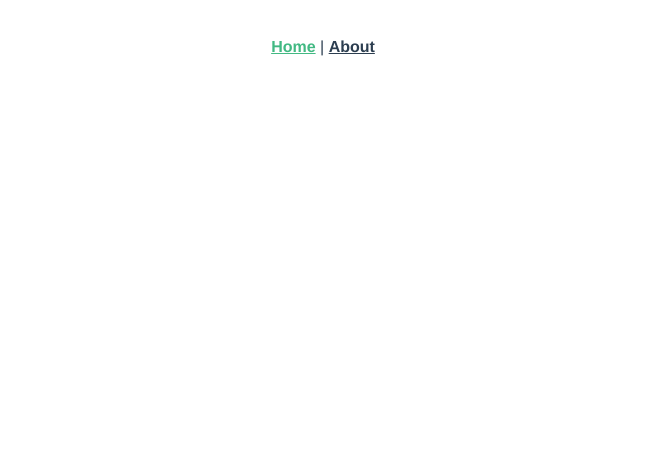
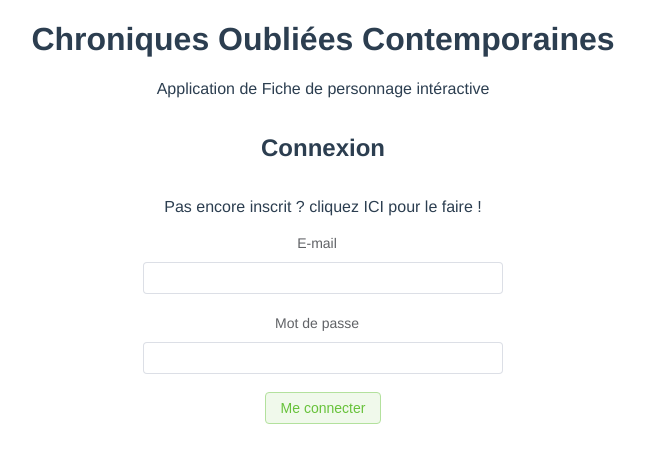
Before and after one commit to codingstuff91/coc_rpg_sheets, a Vue app in the folder frontend/: page / in a window 1280 px wide. Shown: the top 462 px of the page, without its empty margins (317-962 px from the left). Built offline with nearby package versions, Linux system fonts and the light colour scheme.

Commit message:
Login/Signup view WIP

```diff
--- a/frontend/src/App.vue
+++ b/frontend/src/App.vue
@@ -1,8 +1,4 @@
 <template>
-  <div id="nav">
-    <router-link to="/">Home</router-link> |
-    <router-link to="/about">About</router-link>
-  </div>
   <router-view />
 </template>
 
--- a/frontend/src/main.js
+++ b/frontend/src/main.js
@@ -3,7 +3,7 @@ import App from "./App.vue";
 import router from "./router";
 import store from "./store";
 
-import ElementPlus from 'element-plus'
-import 'element-plus/dist/index.css'
+import ElementPlus from "element-plus";
+import "element-plus/dist/index.css";
 
 createApp(App).use(store).use(router).use(ElementPlus).mount("#app");
--- a/frontend/src/views/Home.vue
+++ b/frontend/src/views/Home.vue
@@ -1,13 +1,81 @@
 <template>
   <div class="home">
+    <h1>Chroniques Oubliées Contemporaines</h1>
+    <p>Application de Fiche de personnage intéractive</p>
+    <div class="card" v-if="mode == `signup`">
+      <h2 class="signUp">Inscription</h2>
+      <p>
+        Déjà inscrit ? cliquez
+        <span @click="switchToLogin">ICI</span>
+      </p>
+      <el-form class="signUp-form" label-position="top" style="width: 260px">
+        <el-form-item label="Pseudo">
+          <el-input v-model="formLabelAlign.pseudo"></el-input>
+        </el-form-item>
+        <el-form-item label="E-mail">
+          <el-input v-model="formLabelAlign.email"></el-input> </el-form-item
+        ><el-form-item label="Mot de passe">
+          <el-input v-model="formLabelAlign.password"></el-input>
+        </el-form-item>
+        <el-button type="success" plain>M'inscrire</el-button>
+      </el-form>
+    </div>
+
+    <div class="card" v-if="mode == `login`">
+      <h2 class="logIn">Connexion</h2>
+      <p class="subtitle">
+        Pas encore inscrit ? cliquez
+        <span @click="switchToSignUp">ICI</span> pour le faire !
+      </p>
+      <el-form class="signUp-form" label-position="top" style="width: 360px">
+        <el-form-item label="E-mail">
+          <el-input v-model="formLabelAlign.email"></el-input> </el-form-item
+        ><el-form-item label="Mot de passe">
+          <el-input v-model="formLabelAlign.password"></el-input>
+        </el-form-item>
+        <el-button type="success" plain>Me connecter</el-button>
+      </el-form>
+    </div>
   </div>
 </template>
 
 <script>
-// @ is an alias to /src
+import { reactive, ref } from "vue";
+export default {
+  setup() {
+    const mode = ref("login");
 
+    const formLabelAlign = reactive({
+      pseudo: "",
+      email: "",
+      password: "",
+    });
 
-export default {
+    function switchToLogin() {
+      mode.value = "login";
+    }
 
+    function switchToSignUp() {
+      mode.value = "signup";
+    }
+
+    return {
+      formLabelAlign,
+      switchToLogin,
+      switchToSignUp,
+      mode,
+    };
+  },
 };
 </script>
+
+<style>
+.card {
+  display: flex;
+  flex-direction: column;
+  align-items: center;
+}
+span {
+  cursor: pointer;
+}
+</style>
```
Also changed, not shown: 1 other file (tests, documents, lock files or other folders).
